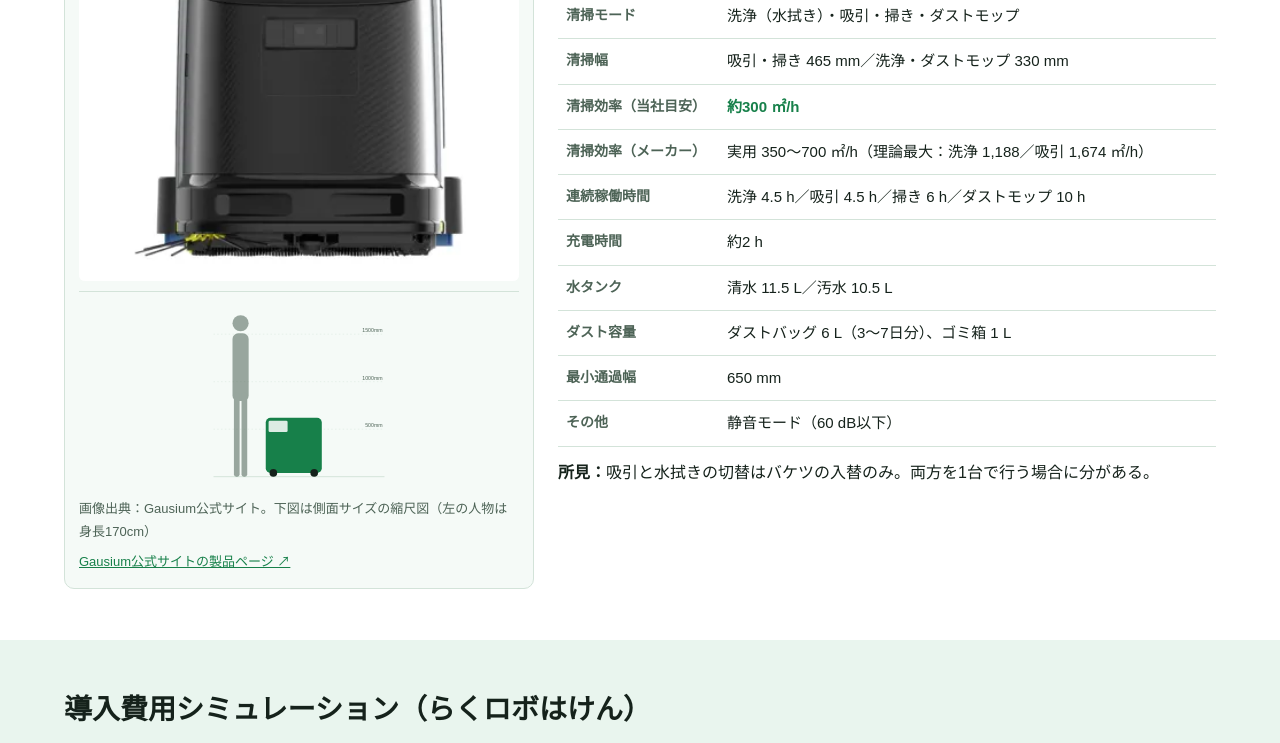
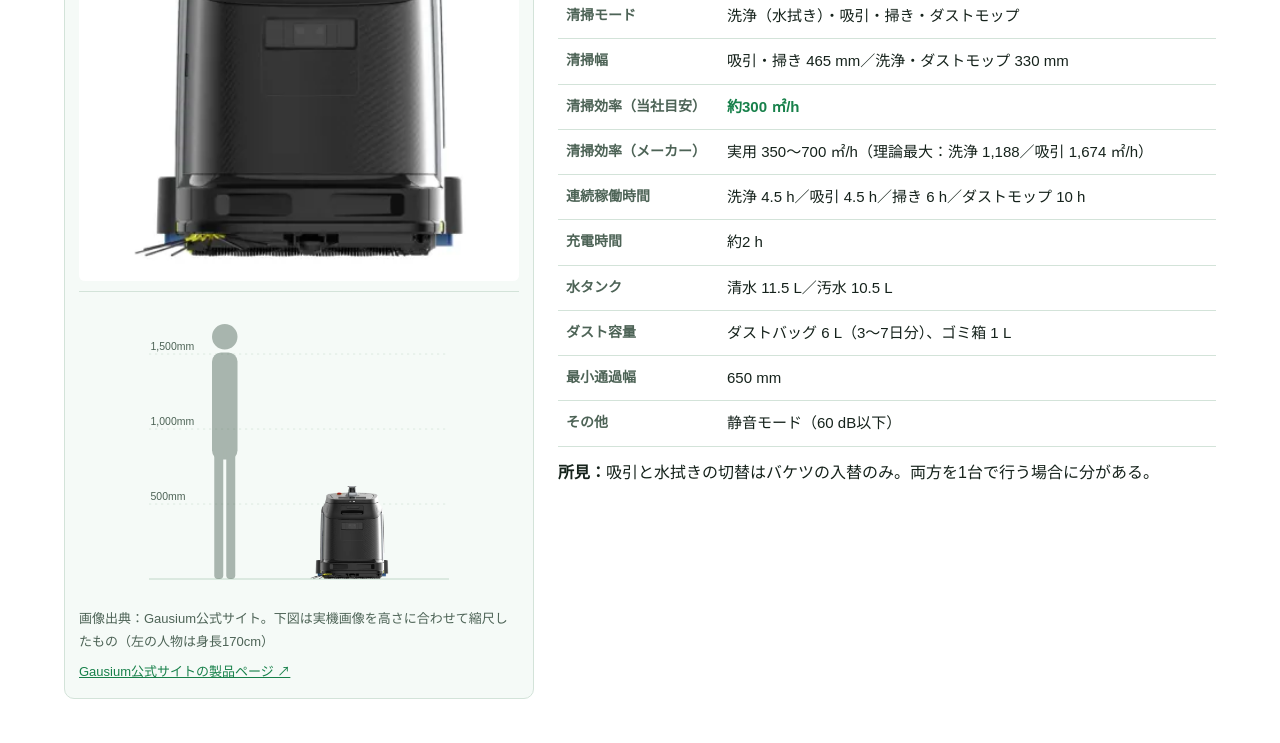
Before and after one commit to Yotarosekine/availability, a plain HTML site: page odakyu-ace/index.html in a window 1280 px wide. Shown: the part 2781-3524 px from the top of the page. Drawn offline with Linux system fonts and the light colour scheme; a web font is replaced by a local one.

Commit message:
小田急エース提案：サイズ比較図を実機画像に変更
Co-Authored-By: Claude Opus 5.5 <noreply@anthropic.com>
Claude-Session: https://claude.ai/code/session_01GGbLZvyTiyp9eS7huHsqBa

```diff
--- a/odakyu-ace/index.html
+++ b/odakyu-ace/index.html
@@ -61,7 +61,7 @@ nav.scroll a{flex:none;text-decoration:none;color:var(--ink);font-size:14px;padd
 .pic{background:var(--card);border:1px solid var(--line);border-radius:10px;padding:14px;display:flex;flex-direction:column}
 .pic svg{width:100%;height:auto;display:block}
 .pic img{width:100%;height:auto;display:block;border-radius:6px;background:#fff}
-.pic .mini{margin-top:10px;border-top:1px solid var(--line);padding-top:8px}.pic .mini svg{max-height:190px}
+.pic .mini{margin-top:10px;border-top:1px solid var(--line);padding-top:8px}.pic .mini svg{max-height:300px}
 .pic .cap{font-size:13px;color:var(--sub);margin-top:8px}
 .pname{font-size:clamp(22px,3vw,30px);font-weight:700;line-height:1.2;margin:0 0 4px}
 .pmk{font-size:14px;color:var(--sub);margin-bottom:12px}
@@ -298,25 +298,21 @@ let html='',g='';
 R.forEach((r,i)=>{if(r.grp!==g){g=r.grp;html+=`<span class="sep">${g==='推奨'?'推奨機種':'参考候補'}</span>`}
  html+=`<button role="tab" id="t-${r.id}" aria-controls="panel" aria-selected="${i===0}" tabindex="${i===0?0:-1}" data-i="${i}">${r.name}</button>`});
 tabs.innerHTML=html;
+const AR={phantas:.839,cc1:.99,bg1:.905,mt1max:.6,beetle:.54,omnie:.724,mira:.743,sp50:.75,l50:.876};
 function side(r){
- const S=0.2,base=372,px=40,pw=34;
- const rw=r.L*S,rh=r.H*S,rx=110;
- const lamp=r.lamp?`<line x1="${rx+rw*0.75}" y1="${base-rh}" x2="${rx+rw*0.75}" y2="${base-r.lamp*S}" stroke="var(--red)" stroke-width="3"/><rect x="${rx+rw*0.75-6}" y="${base-r.lamp*S-10}" width="12" height="12" rx="3" fill="var(--red)"/>`:'';
- const ph=1700*S;
- return `<svg viewBox="0 0 360 400" role="img" aria-label="${r.name}の側面サイズと身長170cmの人物の比較">
- <line x1="0" y1="${base}" x2="360" y2="${base}" stroke="var(--line)" stroke-width="2"/>
- ${[500,1000,1500].map(v=>`<line x1="0" y1="${base-v*S}" x2="360" y2="${base-v*S}" stroke="var(--line)" stroke-dasharray="3 5"/><text x="356" y="${base-v*S-4}" font-size="11" text-anchor="end" fill="var(--sub)">${v}mm</text>`).join('')}
- <g fill="var(--sub)" opacity=".55"><circle cx="${px+pw/2}" cy="${base-ph+17}" r="17"/><rect x="${px}" y="${base-ph+38}" width="${pw}" height="${ph*0.42}" rx="12"/><rect x="${px+3}" y="${base-ph*0.52}" width="12" height="${ph*0.52}" rx="5"/><rect x="${px+pw-15}" y="${base-ph*0.52}" width="12" height="${ph*0.52}" rx="5"/></g>
- <rect x="${rx}" y="${base-rh}" width="${rw}" height="${rh-8}" rx="10" fill="var(--blue)"/>
- <rect x="${rx+6}" y="${base-rh+6}" width="${Math.min(rw*0.35,40)}" height="${Math.min(rh*0.25,24)}" rx="3" fill="#fff" opacity=".85"/>
- <circle cx="${rx+16}" cy="${base-8}" r="8" fill="var(--ink)"/><circle cx="${rx+rw-16}" cy="${base-8}" r="8" fill="var(--ink)"/>
- ${lamp}
+ const S=0.2,base=372,px=84,pw=34,ph=1700*S;
+ const h=(r.lamp||r.H)*S,w=h*AR[r.id],rx=Math.max(140,140+(255-w)/2);
+ return `<svg viewBox="0 0 400 400" role="img" aria-label="${r.name}の実機画像と身長170cmの人物の高さ比較">
+ <line x1="0" y1="${base}" x2="400" y2="${base}" stroke="var(--line)" stroke-width="2"/>
+ ${[500,1000,1500].map(v=>`<line x1="0" y1="${base-v*S}" x2="400" y2="${base-v*S}" stroke="var(--line)" stroke-dasharray="3 5"/><text x="2" y="${base-v*S-5}" font-size="14" text-anchor="start" fill="var(--sub)">${v.toLocaleString()}mm</text>`).join('')}
+ <g fill="var(--sub)" opacity=".45"><circle cx="${px+pw/2}" cy="${base-ph+17}" r="17"/><rect x="${px}" y="${base-ph+38}" width="${pw}" height="${ph*0.42}" rx="12"/><rect x="${px+3}" y="${base-ph*0.52}" width="12" height="${ph*0.52}" rx="5"/><rect x="${px+pw-15}" y="${base-ph*0.52}" width="12" height="${ph*0.52}" rx="5"/></g>
+ <image href="img/${r.id}-cut.webp" x="${rx}" y="${base-h}" width="${w}" height="${h}" preserveAspectRatio="xMidYMax meet"/>
  </svg>`}
 function show(i,focus){
  const r=R[i];
  tabs.querySelectorAll('[role=tab]').forEach(b=>{const on=+b.dataset.i===i;b.setAttribute('aria-selected',on);b.tabIndex=on?0:-1});
  const fig=(IMG[r.id]?`<img src="img/${r.id}.webp" width="560" height="560" alt="${r.name}の製品画像（${r.mk}公式サイトより）">`:'')+`<div class="mini">${side(r)}</div>`;
- const cap=(IMG[r.id]?`画像出典：${r.mk}公式サイト${r.id==='cc1'?'（画像はCC1 Pro。外形寸法はCC1と同一）':''}。`:'')+`下図は側面サイズの縮尺図（左の人物は身長170cm）${r.lamp?'。赤線は警告灯・フラッグの高さ':''}`;
+ const cap=(IMG[r.id]?`画像出典：${r.mk}公式サイト${r.id==='cc1'?'（画像はCC1 Pro。外形寸法はCC1と同一）':''}。`:'')+`下図は実機画像を高さに合わせて縮尺したもの（左の人物は身長170cm）${r.lamp?'。警告灯・フラッグを含む高さで表示':''}`;
  panel.setAttribute('aria-labelledby','t-'+r.id);
  panel.innerHTML=`<div class="panel"><div class="pic">${fig}<div class="cap">${cap}</div><div class="cap"><a href="${r.url}" target="_blank" rel="noopener">${r.mk}公式サイトの製品ページ ↗</a></div></div>
  <div><div class="pname">${r.name}</div><div class="pmk">${r.mk}　<span class="tag">${r.grp}</span>${r.type}</div>
```
Also changed, not shown: odakyu-ace/img/beetle-cut.webp (added), odakyu-ace/img/bg1-cut.webp (added), odakyu-ace/img/cc1-cut.webp (added), odakyu-ace/img/l50-cut.webp (added), odakyu-ace/img/mira-cut.webp (added), odakyu-ace/img/mt1max-cut.webp (added), odakyu-ace/img/omnie-cut.webp (added), odakyu-ace/img/phantas-cut.webp (added), odakyu-ace/img/sp50-cut.webp (added).
